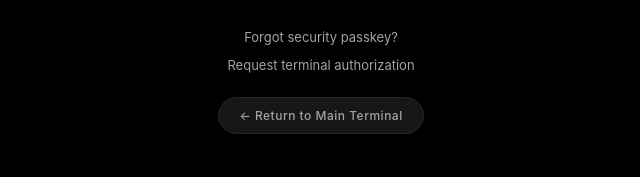
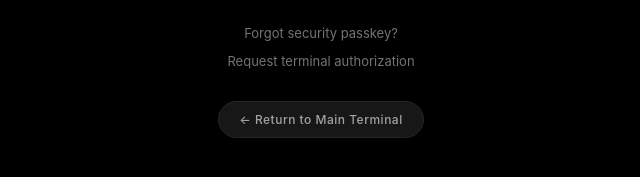
Before and after one commit to YourScales/YourScales-Portal, a plain HTML site: page index.html in a window 1280 px wide. Shown: the part 501-678 px from the top of the page, 319-959 px from the left. Drawn offline with Linux system fonts and the light colour scheme.

Commit message:
Update index.html

```diff
--- a/index.html
+++ b/index.html
@@ -4,7 +4,7 @@
     <meta charset="UTF-8">
     <meta name="viewport" content="width=device-width, initial-scale=1.0">
     <title>YourScales - Client Portal</title>
-    <link rel="icon" type="image/png" href="https://yourscales.com/logo.png">
+    <link class="favicon" rel="icon" type="image/png" href="https://yourscales.com/logo.png">
     <style>
         * {
             margin: 0;
@@ -104,19 +104,19 @@
         }
 
         .nav-links a {
-            color: #a3a3a3;
+            color: #737373;
             text-decoration: none;
             font-size: 13px;
             transition: color 0.2s ease;
+            cursor: pointer;
         }
 
         .nav-links a:hover {
-            color: #ffffff;
+            color: #a3a3a3;
         }
 
-        /* The Updated Return Button styling */
         .btn-return {
-            margin-top: 24px;
+            margin-top: 32px;
             display: inline-block;
             padding: 10px 20px;
             background-color: #171717;
@@ -158,12 +158,18 @@
         </form>
 
         <div class="nav-links">
-            <a href="#">Forgot security passkey?</a>
-            <a href="#">Request terminal authorization</a>
+            <a onclick="handleSecurityNotice()">Forgot security passkey?</a>
+            <a onclick="handleSecurityNotice()">Request terminal authorization</a>
         </div>
 
         <a href="https://yourscales.com" class="btn-return">← Return to Main Terminal</a>
     </div>
 
+    <script>
+        function handleSecurityNotice() {
+            alert("Security Protocol: Please contact your dedicated YourScales account administrator directly to reset credentials or request new terminal authorization configurations.");
+        }
+    </script>
+
 </body>
 </html>
```
